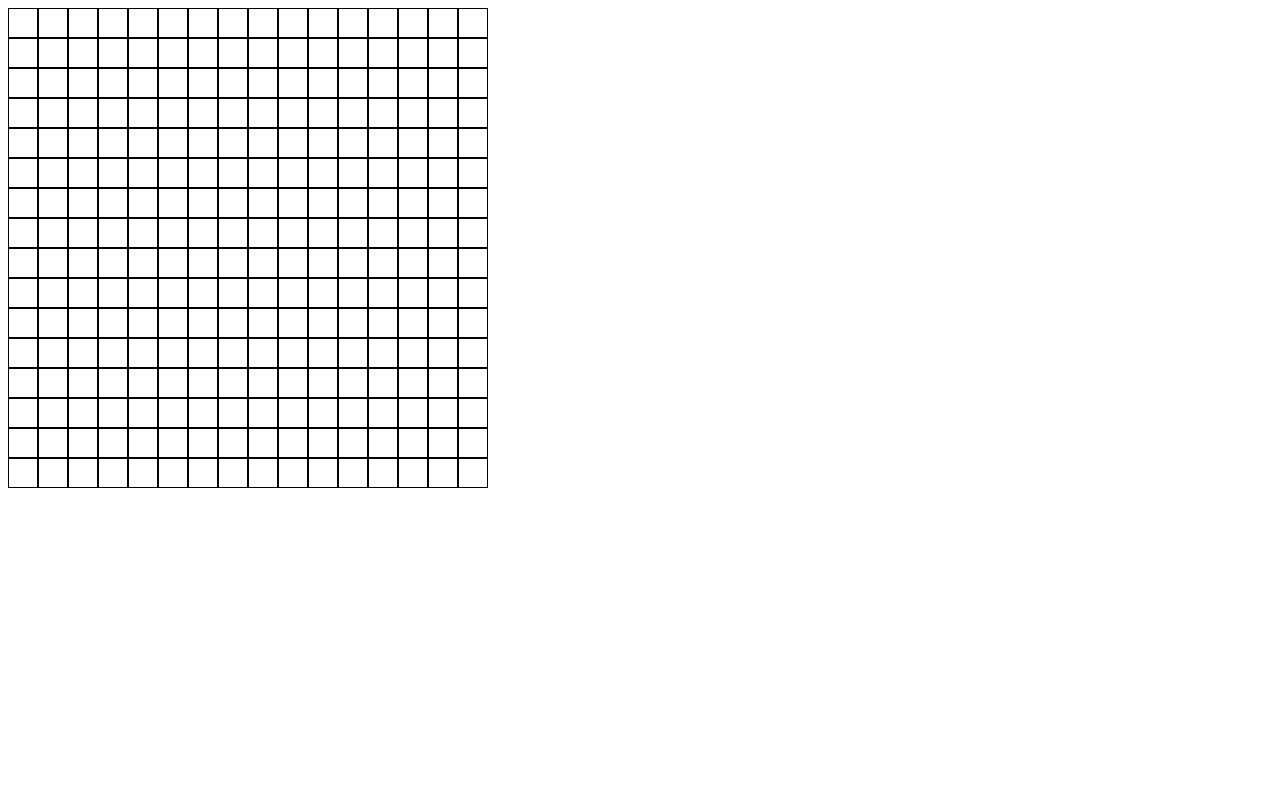
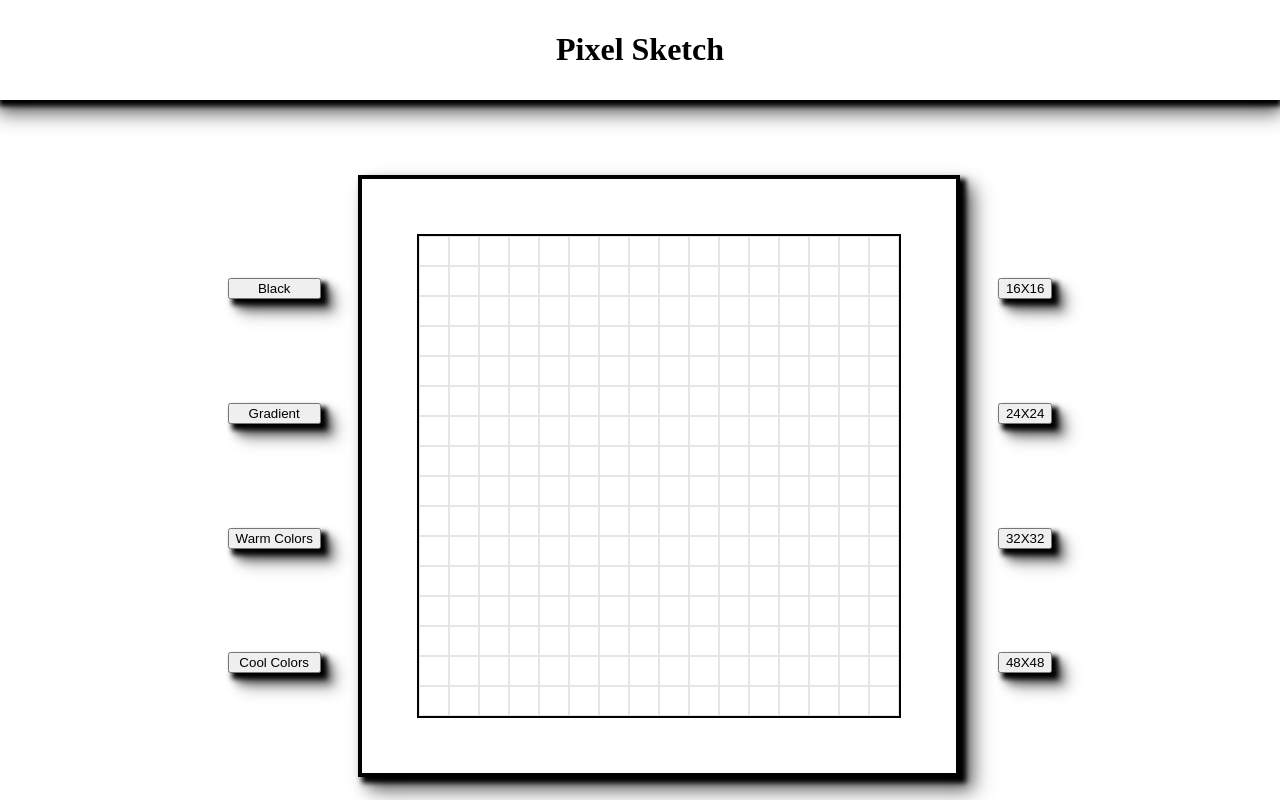
Before and after one commit to Jonathan-Evey/etch-a-sketch, a plain HTML site: page index.html in a window 1280 px wide. Drawn offline with Linux system fonts and the light colour scheme.

Commit message:
add basic styling all four gid btns work

```diff
--- a/index.html
+++ b/index.html
@@ -9,9 +9,29 @@
 </head>
 <body>
     <script src="script.js" defer></script>
+    <header>
+        <h1>Pixel Sketch</h1>
+    </header>
 
-    <div class="grid-container" id="grid-container">
-        <!--JavaScript will add in a grid here-->
-    </div>
+
+    <section>
+        <div class="color-selector-container">
+            <button class="btn color-select-btn">Black</button>
+            <button class="btn color-select-btn">Gradient</button>
+            <button class="btn color-select-btn">Warm Colors</button>
+            <button class="btn color-select-btn">Cool Colors</button>
+        </div>
+        <div class="grid-container-border">
+            <div class="grid-container" id="grid-container">
+                <!--JavaScript will add in a grid here-->
+            </div>
+        </div>
+        <div class="size-selection-container">
+            <button class="btn grid-size-btn" id="btn-16">16X16</button>
+            <button class="btn grid-size-btn" id="btn-24">24X24</button>
+            <button class="btn grid-size-btn" id="btn-32">32X32</button>
+            <button class="btn grid-size-btn" id="btn-48">48X48</button>
+        </div>
+    </section>
 </body>
 </html>
--- a/script.js
+++ b/script.js
@@ -1,29 +1,69 @@
 const gridBox = document.getElementById('grid-container');
-let boxCount = 16;
-function creatGrid() {
-    for (let i = 0; i < boxCount; i++) {
+
+
+const gridSizeBtns = document.querySelectorAll('.grid-size-btn');
+/*---remove original grid and makes a new one that is selected---*/
+gridSizeBtns.forEach(addBtnEvent);
+
+/*Colors box on grid when the mouse moves over it*/
+function colorBoxes(){
+    const boxes = document.querySelectorAll('.box');
+    boxes.forEach(box => {
+        box.addEventListener('mouseover', () => {
+            box.classList.add('colored');
+        })
+    })
+}
+
+/*-------Removes color when a box is clicked--------*/
+function removeColor() {
+    const boxes = document.querySelectorAll('.box');
+    boxes.forEach(box => {
+        box.addEventListener('click', () => {
+            box.classList.remove('colored');
+        })
+    })
+}
+
+/*---------Generates the starting drawing area grid----------*/
+function creatGrid(num) {
+    for (let i = 0; i < num; i++) {
         const div = document.createElement('div');
-        div.className = 'box';
+        div.className = `box grid-${num}`;
         gridBox.append(div);
-        for (let j = 1; j < boxCount; j++) {
+        for (let j = 1; j < num; j++) {
             const div = document.createElement('div');
-            div.className = 'box';
+            div.className = `box grid-${num}`;
             gridBox.append(div);
         }
     }
 }
-creatGrid();
 
-const boxes = document.querySelectorAll('.box');
 
-boxes.forEach(box => {
-    box.addEventListener('mouseover', () => {
-        box.classList.add('colored');
+function addBtnEvent(btn) {
+    btn.addEventListener('click', () => {
+        for (let i = gridBox.children.length - 1; i >= 0; i--) {
+            if (gridBox.hasChildNodes()) {
+                gridBox.removeChild(gridBox.children[0]);
+              }
+        }
+        if(btn.id === "btn-16") {
+            creatGrid(16);
+        }
+        if(btn.id === "btn-24") {
+            creatGrid(24);
+        }
+        if(btn.id === "btn-32") {
+            creatGrid(32);
+        }
+        if(btn.id === "btn-48") {
+            creatGrid(48);
+        }
+        colorBoxes();
+        removeColor();
     })
-})
+}
 
-boxes.forEach(box => {
-    box.addEventListener('click', () => {
-        box.classList.remove('colored');
-    })
-})
+window.onload = creatGrid(16);
+colorBoxes();
+removeColor();
--- a/styles.css
+++ b/styles.css
@@ -1,18 +1,85 @@
 * {
     box-sizing: border-box;
 }
+body {
+    padding: 0;
+    margin: 0;
+    text-align: center;
+}
+
+header {
+    margin-bottom: 75px;
+    padding: 10px 0px;
+    box-shadow: 0px 15px 20px 1px rgb(0, 0, 0, .25),
+                0px 10px 15px 1px rgb(0, 0, 0, .5),
+                0px 5px 5px 1px rgb(0, 0, 0, 1);
+}
+
+section {
+    display: flex;
+    justify-content: space-evenly;
+    max-width: 900px;
+    margin: 0 auto;
+}
+
+.color-selector-container {
+    display: flex;
+    flex-direction: column;
+    justify-content: space-evenly;
+}
+
+.grid-container-border {
+    padding: 55px;
+    border: solid 4px black;
+    box-shadow: 15px 15px 20px 1px rgb(0, 0, 0, .25),
+                10px 10px 15px 1px rgb(0, 0, 0, .5),
+                5px 5px 5px 1px rgb(0, 0, 0, 1);
+}
 
 .grid-container {
+    box-sizing: content-box;
+    border: solid 2px black;
     max-width: 480px;
     display: flex;
     flex-direction: row;
     flex-wrap: wrap;
 }
 
+.size-selection-container {
+    display: flex;
+    flex-direction: column;
+    justify-content: space-evenly;
+}
+
+.btn {
+    box-shadow: 15px 15px 15px 1px rgb(0, 0, 0, .25),
+                10px 10px 10px 1px rgb(0, 0, 0, .5),
+                5px 5px 5px 1px rgb(0, 0, 0, 1);
+
+}
+
 .box {
+    border: solid 1px rgb(0, 0, 0, .1);
+}
+
+.grid-16 {
     width: 30px;
     height: 30px;
-    border: solid 1px black;
+}
+
+.grid-24 {
+    width: 20px;
+    height: 20px;
+}
+
+.grid-32 {
+    width: 15px;
+    height: 15px;
+}
+
+.grid-48 {
+    width: 10px;
+    height: 10px;
 }
 
 .colored {
```
